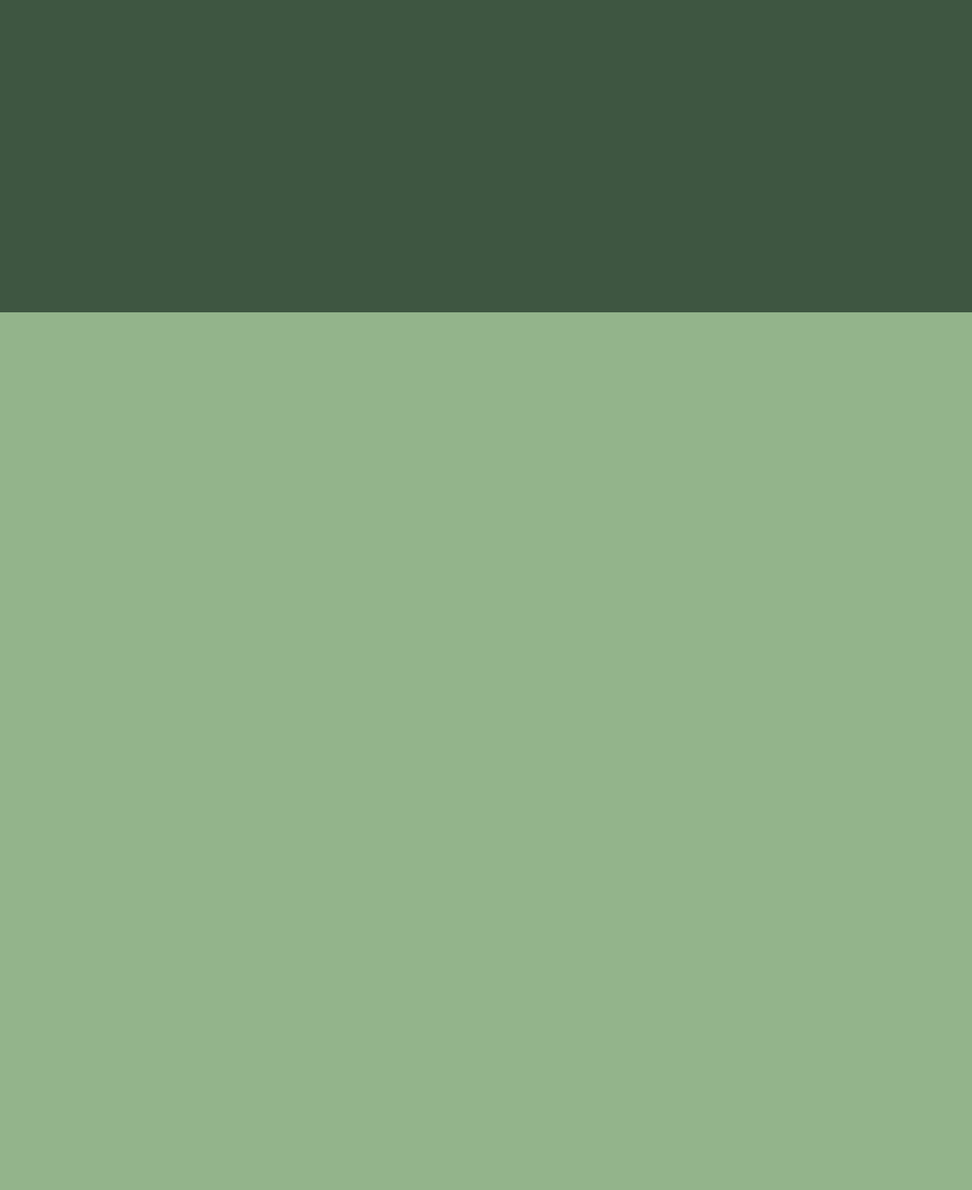
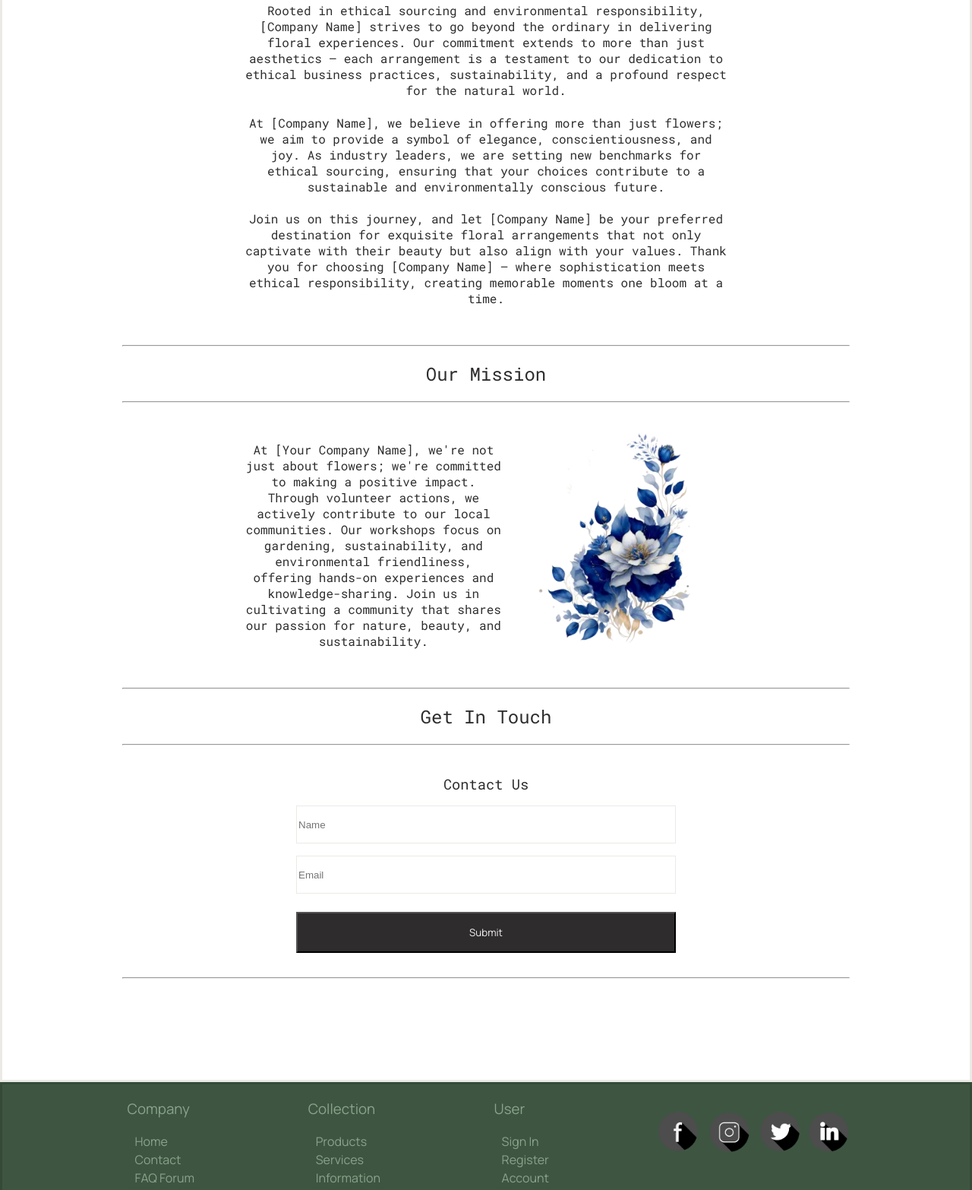
Before and after one commit to 2310-Capstone-Team3/capstone-project, a React app: page /#/contact in a window 1280 px wide. Shown: the part 389-1955 px from the top of the page at 76% size. Before the commit the page ends 800 px from the top, so only its background shows below. Built offline with nearby package versions, Linux system fonts and the light colour scheme; no server answers.

Commit message:
about/contact

```diff
--- a/public/styles.css
+++ b/public/styles.css
@@ -409,7 +409,6 @@ nav{
     font-weight: 400;
   }
 
-
   .frequentQuestionsContainer .frequentQuestionsContentContainer {
     color: rgb(46, 44, 44);
     font-family: 'Roboto Mono', monospace;
@@ -509,6 +508,96 @@ nav{
 
 /* Frequent Questions Items End */
 
+/* Contact Items Start */
+
+  .contactContainerMain {
+    background-color: white;
+    border: 3px solid #ebeae5;
+    min-height: 100%;
+  }
+
+  .contactContainerMain .contactAboutContainer {
+    text-align: center;
+    justify-content: center;
+    align-items: center;
+    width: 100%;
+  }
+  .contactContainerMain .contactAboutHeading h2 {
+    color: rgb(46, 44, 44);
+    font-family: 'Roboto Mono', monospace;
+    font-weight: 400;
+  }
+
+  .contactContainerMain hr {
+    width: 75%;
+    color: rgb(46, 44, 44);
+  }
+
+  .contactContainerMain .contactAboutContentAbout h4 {
+    color: rgb(46, 44, 44);
+    font-family: 'Roboto Mono', monospace;
+    font-weight: 400;
+  }
+
+  .contactContainerMain .contactAboutContentAbout {
+    width: 50%;
+    margin: auto;
+  }
+
+  .contactContainerMain .contactAboutContentMission h4 {
+    color: rgb(46, 44, 44);
+    font-family: 'Roboto Mono', monospace;
+    font-weight: 400;
+  }
+
+  .contactContainerMain .contactAboutContentMission .imageContainer {
+    width: 35%;
+  }
+
+  .contactContainerMain .contactAboutContentMission .textContainer {
+    width: 65%;
+  }
+
+  .contactContainerMain .contactAboutContentMission img {
+    width: 100%;
+  }
+
+  .contactContainerMain .contactAboutContentMission {
+    width: 50%;
+    margin: auto;
+    display: flex;
+    justify-content: space-between;
+  }
+
+  .contactContainerMain .contactFormContainer form {
+    display: flex;
+    flex-direction: column;
+    align-items: center;
+  }
+
+  .contactContainerMain .contactFormContainer form input {
+    width: 500px;
+    height: 50px;
+    border: 1px solid #ebeae5;
+  }
+
+  .contactContainerMain form h3 {
+    color: rgb(46, 44, 44);
+    font-family: 'Roboto Mono', monospace;
+    font-weight: 400;
+  }
+
+  .CONTACTemptySpace {
+    height: 125px;
+    background-color: white;
+  }
+
+  .contactButton {
+    background-color: rgb(46, 44, 44);
+    width: 500px;
+  }
+
+/* Contact Items End */
 
 /* .break{
   background-color: white;
--- /dev/null
+++ b/src/accountComponents/Contact.js
@@ -0,0 +1,86 @@
+import React from "react";
+
+const Contact = () => {
+
+    const handleSubmit = () => {
+        console.log("Pressed")
+    }
+
+    return (
+        <main className="contactContainerMain">
+            <section className="contactAboutContainer">
+                <div className="contactAboutHeading">
+                    <br></br>
+                    <h2>About Our Company</h2>
+                    <hr></hr>
+                </div>
+                <div className="contactAboutContentAbout">
+                    <br></br>
+                    <h4>
+                        Established in 2023, [Company Name] is the brainchild of four dedicated individuals united by a shared love for flowers and a vision for positive change in the floral industry. Our journey began with the simple goal of creating beautiful arrangements, but it quickly evolved into a mission to redefine the standards of floristry.
+                    </h4>
+                    <h4>
+                        Rooted in ethical sourcing and environmental responsibility, [Company Name] strives to go beyond the ordinary in delivering floral experiences. Our commitment extends to more than just aesthetics – each arrangement is a testament to our dedication to ethical business practices, sustainability, and a profound respect for the natural world.
+                    </h4>
+                    <h4>
+                        At [Company Name], we believe in offering more than just flowers; we aim to provide a symbol of elegance, conscientiousness, and joy. As industry leaders, we are setting new benchmarks for ethical sourcing, ensuring that your choices contribute to a sustainable and environmentally conscious future.
+                    </h4>
+                    <h4>
+                        Join us on this journey, and let [Company Name] be your preferred destination for exquisite floral arrangements that not only captivate with their beauty but also align with your values. Thank you for choosing [Company Name] – where sophistication meets ethical responsibility, creating memorable moments one bloom at a time.
+                    </h4>
+                    <br></br>
+                </div>
+                <hr></hr>
+                <div className="contactAboutHeading">
+                    <h2>Our Mission</h2>
+                    <hr></hr>
+                </div>
+                <br></br>
+                <div className="contactAboutContentMission">
+                    <div className="textContainer">
+                        <h4>
+                            At [Your Company Name], we're not just about flowers; we're committed to making a positive impact. Through volunteer actions, we actively contribute to our local communities. Our workshops focus on gardening, sustainability, and environmental friendliness, offering hands-on experiences and knowledge-sharing. Join us in cultivating a community that shares our passion for nature, beauty, and sustainability.
+                        </h4>
+                    </div>
+                    <div className="imgContainer">
+                        <img src="/public/navyflowerpng.png"></img>
+                    </div>
+                </div>
+                <br></br>
+                <hr></hr>
+                <div className="contactAboutHeading">
+                    <h2>Get In Touch</h2>
+                    <hr></hr>
+                </div>
+                <div className="contactAboutContentContact">
+                    <br></br>
+                </div>
+            </section>
+            <section className="contactContactContainer">
+                <div className="contactFormContainer">
+                    <form onSubmit={handleSubmit}>
+                        <h3>Contact Us</h3>
+                        <div>
+                            <input
+                            className="inputInfo"
+                            placeholder="Name"
+                            />
+                        </div>
+                        <div>
+                            <input
+                            className="inputInfo"
+                            placeholder="Email"
+                            />
+                        </div>
+                        <button className="contactButton" type="submit">Submit</button>
+                    </form>
+                </div>
+                <hr></hr>
+            </section>
+            <div className="CONTACTemptySpace"></div>
+        </main>
+    )
+
+}
+
+export default Contact
--- a/src/index.js
+++ b/src/index.js
@@ -17,6 +17,7 @@ import SecurityOrders from './accountComponents/SecurityOrders'
 import Home from './Home';
 import ProductDeets from "./ProductDeets"
 import FrequentQuestions from './accountComponents/FrequentQuestions';
+import Contact from './accountComponents/Contact';
 
 const App = () => {
   const [products, setProducts] = useState([]);
@@ -396,6 +397,13 @@ const App = () => {
               />
             }
           ></Route>
+          <Route
+            path='/contact'
+            element={
+              <Contact
+              />
+            }
+          ></Route>
         </Routes>
         <section className="FooterNavContainer">
                     <div className="FooterNavContent">
```
Also changed, not shown: public/navyflowerpng.png (added). Lines whose indentation alone changed are shown as unchanged.
